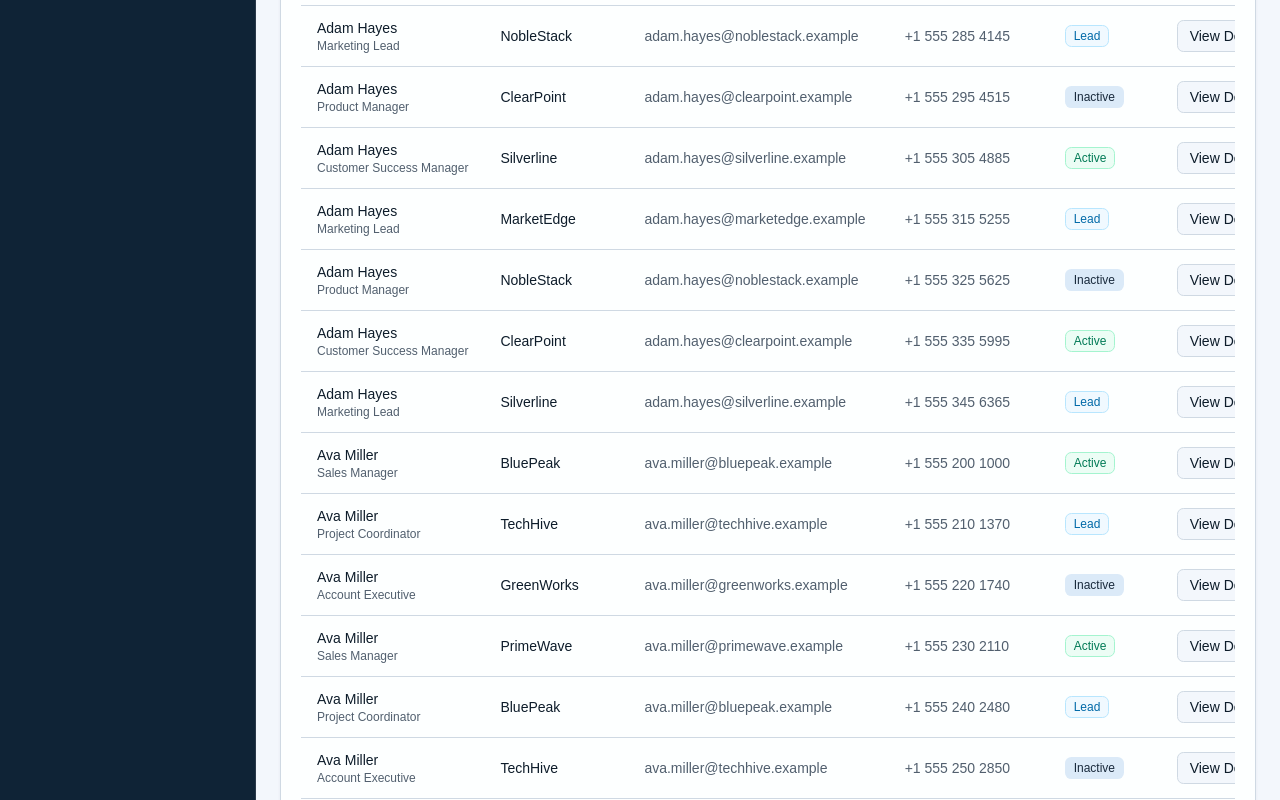
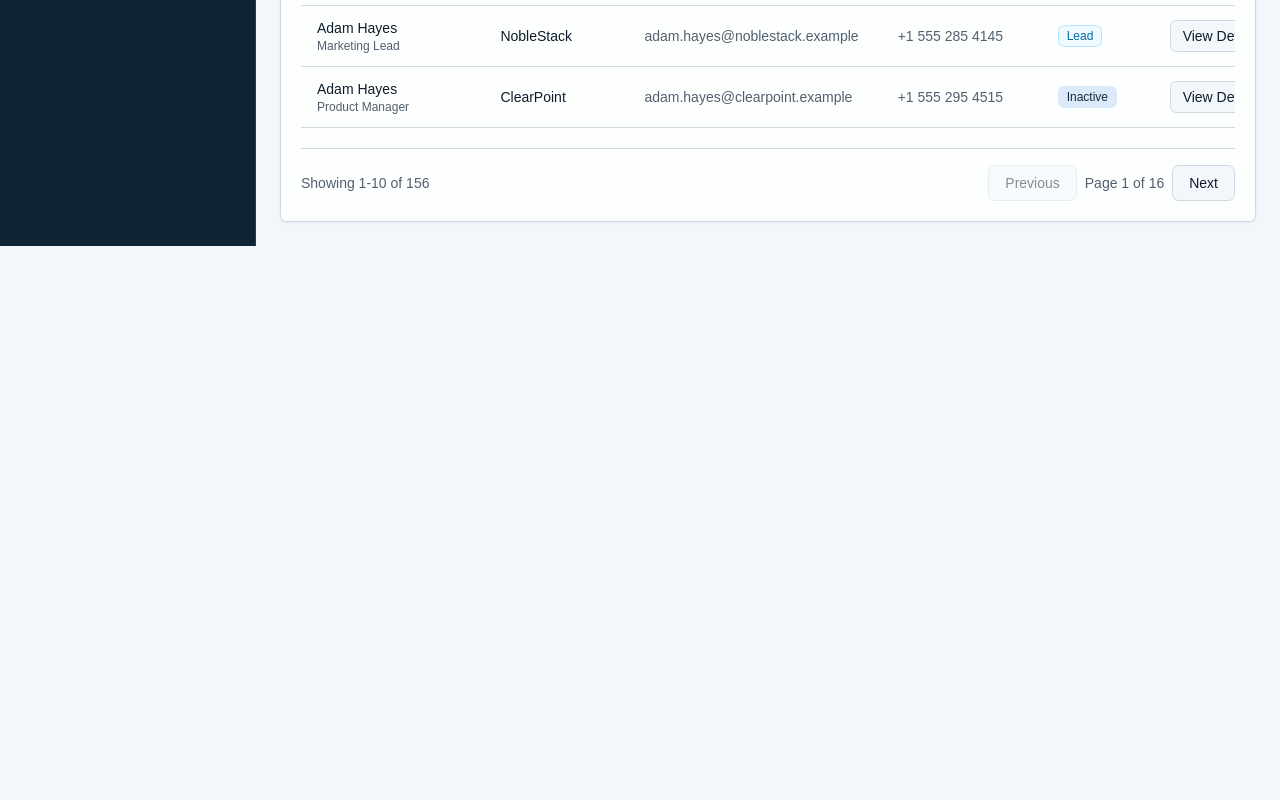
Before and after one commit to Alilool/CRM-System, a Next.js app: page /customers in a window 1280 px wide. Shown: the part 880-1680 px from the top of the page. After the commit the page ends 1126 px from the top, so only its background shows below. Built offline with nearby package versions, Linux system fonts and the light colour scheme.

Commit message:
feat: implement pagination for CustomerList component with navigation controls

```diff
--- a/components/customers/customer-list.tsx
+++ b/components/customers/customer-list.tsx
@@ -32,6 +32,7 @@ type SortField = "name" | "company" | "status";
 type SortDirection = "asc" | "desc";
 
 const statusOptions: StatusFilter[] = ["All", "Active", "Lead", "Inactive"];
+const customersPerPage = 10;
 const sortOptions: { label: string; value: SortField }[] = [
   { label: "Name", value: "name" },
   { label: "Company", value: "company" },
@@ -86,6 +87,7 @@ function CustomerList({ customers }: CustomerListProps) {
   const [statusFilter, setStatusFilter] = useState<StatusFilter>("All");
   const [sortField, setSortField] = useState<SortField>("name");
   const [sortDirection, setSortDirection] = useState<SortDirection>("asc");
+  const [currentPage, setCurrentPage] = useState(1);
 
   const filteredCustomers = customers.filter((customer) => {
     const matchesSearch = customerMatchesSearch(customer, searchTerm);
@@ -100,12 +102,34 @@ function CustomerList({ customers }: CustomerListProps) {
     sortField,
     sortDirection,
   );
+  const totalPages = Math.max(
+    1,
+    Math.ceil(sortedCustomers.length / customersPerPage),
+  );
+  const firstCustomerIndex = (currentPage - 1) * customersPerPage;
+  const lastCustomerIndex = firstCustomerIndex + customersPerPage;
+  const paginatedCustomers = sortedCustomers.slice(
+    firstCustomerIndex,
+    lastCustomerIndex,
+  );
+  const visibleStart =
+    sortedCustomers.length === 0 ? 0 : firstCustomerIndex + 1;
+  const visibleEnd = Math.min(lastCustomerIndex, sortedCustomers.length);
+
+  function goToPreviousPage() {
+    setCurrentPage((page) => Math.max(1, page - 1));
+  }
+
+  function goToNextPage() {
+    setCurrentPage((page) => Math.min(totalPages, page + 1));
+  }
 
   function clearFilters() {
     setSearchTerm("");
     setStatusFilter("All");
     setSortField("name");
     setSortDirection("asc");
+    setCurrentPage(1);
   }
 
   return (
@@ -122,14 +146,18 @@ function CustomerList({ customers }: CustomerListProps) {
             type="search"
             placeholder="Search by name, company, or email"
             value={searchTerm}
-            onChange={(event) => setSearchTerm(event.target.value)}
+            onChange={(event) => {
+              setSearchTerm(event.target.value);
+              setCurrentPage(1);
+            }}
           />
 
           <select
             value={statusFilter}
-            onChange={(event) =>
-              setStatusFilter(event.target.value as StatusFilter)
-            }
+            onChange={(event) => {
+              setStatusFilter(event.target.value as StatusFilter);
+              setCurrentPage(1);
+            }}
             className="h-9 rounded-md border border-input bg-background px-3 text-sm outline-none focus:border-ring focus:ring-2 focus:ring-ring/40"
           >
             {statusOptions.map((status) => (
@@ -141,7 +169,10 @@ function CustomerList({ customers }: CustomerListProps) {
 
           <select
             value={sortField}
-            onChange={(event) => setSortField(event.target.value as SortField)}
+            onChange={(event) => {
+              setSortField(event.target.value as SortField);
+              setCurrentPage(1);
+            }}
             className="h-9 rounded-md border border-input bg-background px-3 text-sm outline-none focus:border-ring focus:ring-2 focus:ring-ring/40"
           >
             {sortOptions.map((option) => (
@@ -153,9 +184,10 @@ function CustomerList({ customers }: CustomerListProps) {
 
           <select
             value={sortDirection}
-            onChange={(event) =>
-              setSortDirection(event.target.value as SortDirection)
-            }
+            onChange={(event) => {
+              setSortDirection(event.target.value as SortDirection);
+              setCurrentPage(1);
+            }}
             className="h-9 rounded-md border border-input bg-background px-3 text-sm outline-none focus:border-ring focus:ring-2 focus:ring-ring/40"
           >
             <option value="asc">Ascending</option>
@@ -177,7 +209,7 @@ function CustomerList({ customers }: CustomerListProps) {
         ) : (
           <>
             <div className="space-y-3 sm:hidden">
-              {sortedCustomers.map((customer) => (
+              {paginatedCustomers.map((customer) => (
                 <div
                   key={customer.id}
                   className="rounded-md border border-border bg-muted/30 p-4"
@@ -232,7 +264,7 @@ function CustomerList({ customers }: CustomerListProps) {
                   </TableRow>
                 </TableHeader>
                 <TableBody>
-                  {sortedCustomers.map((customer) => (
+                  {paginatedCustomers.map((customer) => (
                     <TableRow key={customer.id}>
                       <TableCell className="min-w-44">
                         <div>
@@ -271,6 +303,32 @@ function CustomerList({ customers }: CustomerListProps) {
                 </TableBody>
               </Table>
             </div>
+
+            <div className="mt-5 flex flex-col gap-3 border-t border-border pt-4 sm:flex-row sm:items-center sm:justify-between">
+              <p className="text-sm text-muted-foreground">
+                Showing {visibleStart}-{visibleEnd} of {sortedCustomers.length}
+              </p>
+
+              <div className="flex items-center gap-2">
+                <Button
+                  variant="outline"
+                  onClick={goToPreviousPage}
+                  disabled={currentPage === 1}
+                >
+                  Previous
+                </Button>
+                <span className="text-sm text-muted-foreground">
+                  Page {currentPage} of {totalPages}
+                </span>
+                <Button
+                  variant="outline"
+                  onClick={goToNextPage}
+                  disabled={currentPage === totalPages}
+                >
+                  Next
+                </Button>
+              </div>
+            </div>
           </>
         )}
       </CardContent>
```
